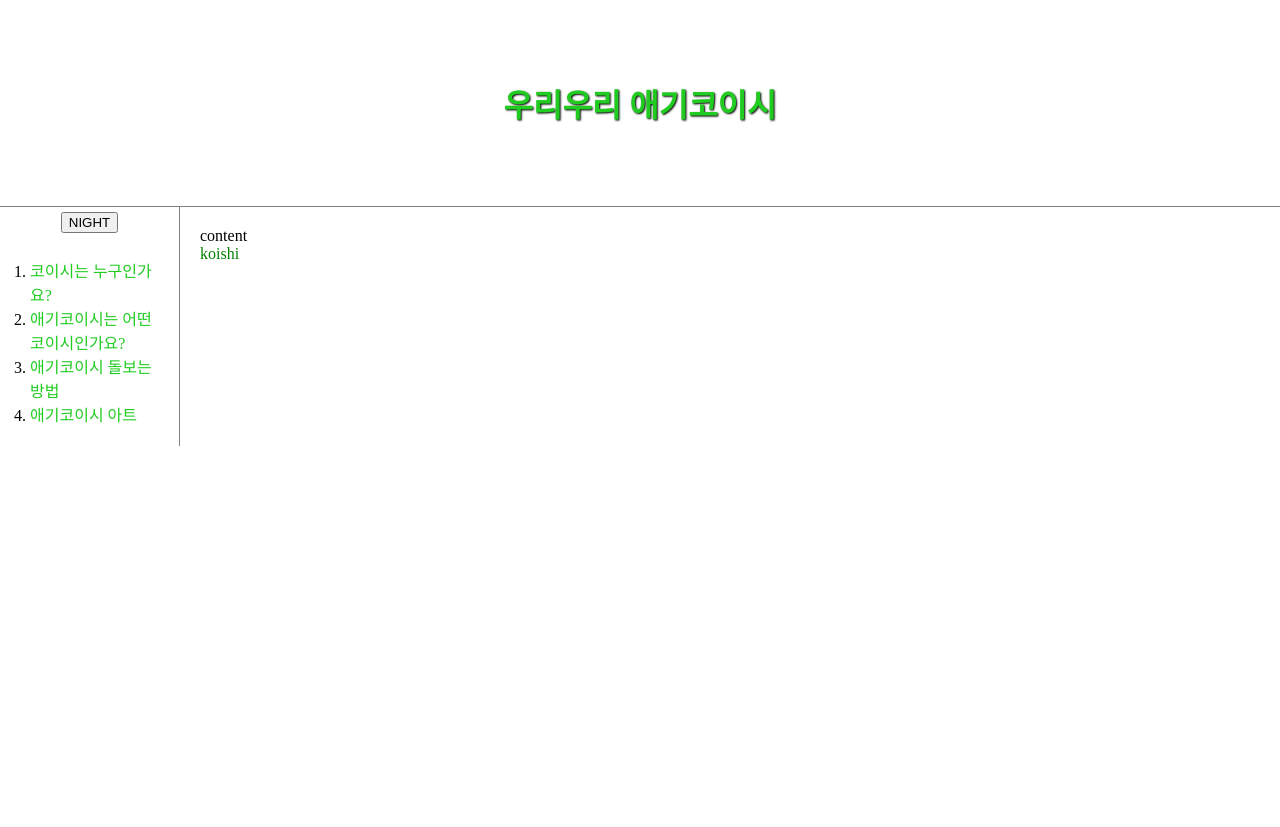
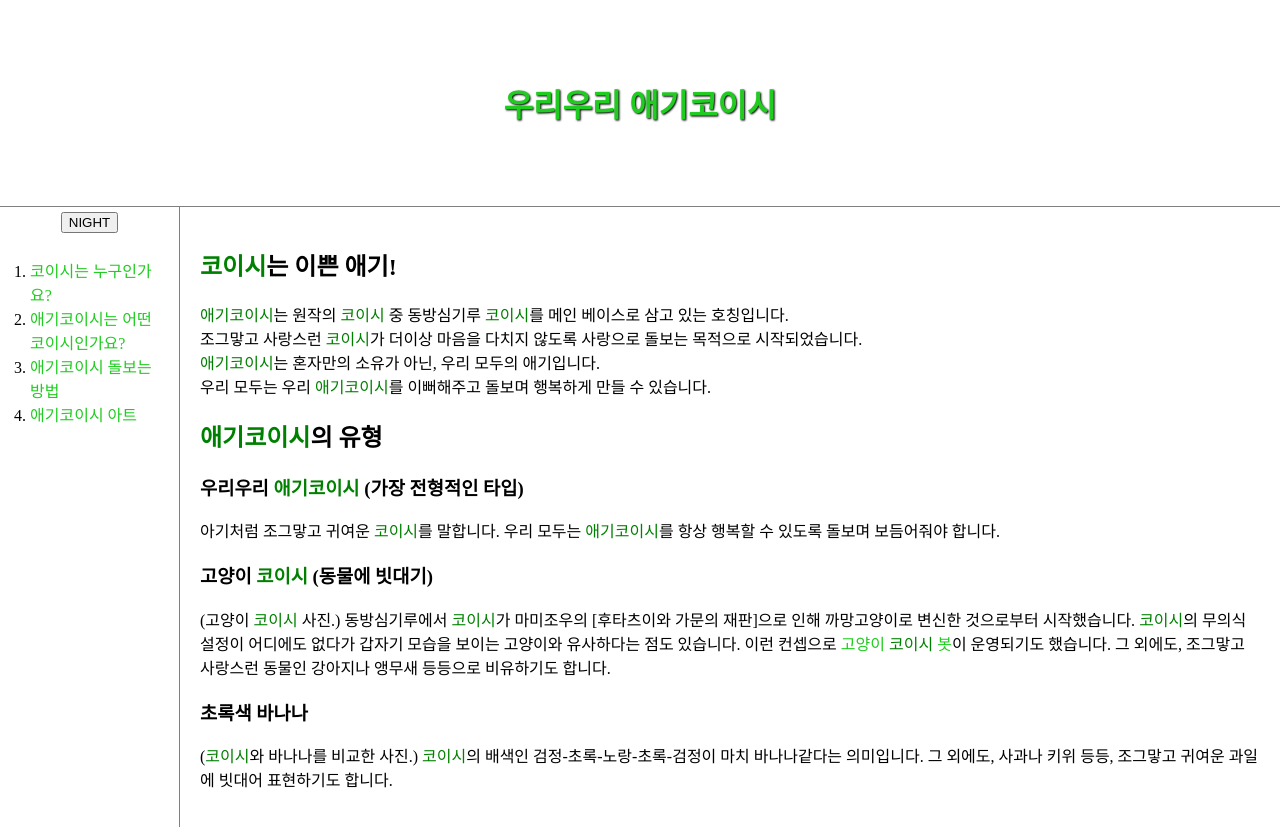
Before and after one commit to kuman514/BabyKoishiHTML, a plain HTML site: page WhoIsBabyKoishi.html in a window 1280 px wide. Before the commit the page ends 800 px from the top, so only its background shows below. Drawn offline with nearby package versions, Linux system fonts and the light colour scheme.

Commit message:
Adding content of WhoIsBabyKoishi.html

```diff
--- a/WhoIsBabyKoishi.html
+++ b/WhoIsBabyKoishi.html
@@ -27,8 +27,38 @@
                 </ol>
             </div>
             <div id="content">
-                content<br>
-                <span class="koishi">koishi</span>
+                <h2><span class="koishi">코이시</span>는 이쁜 애기!</h2>
+
+                <p>
+                    <span class="koishi">애기코이시</span>는 원작의 <span class="koishi">코이시</span> 중 동방심기루 <span class="koishi">코이시</span>를 메인 베이스로 삼고 있는 호칭입니다.<br>
+                    조그맣고 사랑스런 <span class="koishi">코이시</span>가 더이상 마음을 다치지 않도록 사랑으로 돌보는 목적으로 시작되었습니다.<br>
+                    <span class="koishi">애기코이시</span>는 혼자만의 소유가 아닌, 우리 모두의 애기입니다.<br>
+                    우리 모두는 우리 <span class="koishi">애기코이시</span>를 이뻐해주고 돌보며 행복하게 만들 수 있습니다.
+                </p>
+
+                <h2><span class="koishi">애기코이시</span>의 유형</h2>
+
+                <h3>우리우리 <span class="koishi">애기코이시</span> (가장 전형적인 타입)</h3>
+                <p>
+                    아기처럼 조그맣고 귀여운 <span class="koishi">코이시</span>를 말합니다.
+                    우리 모두는 <span class="koishi">애기코이시</span>를 항상 행복할 수 있도록 돌보며 보듬어줘야 합니다.
+                </p>
+
+                <h3>고양이 <span class="koishi">코이시</span> (동물에 빗대기)</h3>
+                <p>
+                    (고양이 <span class="koishi">코이시</span> 사진.)
+                    동방심기루에서 <span class="koishi">코이시</span>가 마미조우의 [후타츠이와 가문의 재판]으로 인해 까망고양이로 변신한 것으로부터 시작했습니다.
+                    <span class="koishi">코이시</span>의 무의식 설정이 어디에도 없다가 갑자기 모습을 보이는 고양이와 유사하다는 점도 있습니다.
+                    이런 컨셉으로 <a href="https://twitter.com/neko_koishi_" target="_blank">고양이 <span class="koishi">코이시</span> 봇</a>이 운영되기도 했습니다.
+                    그 외에도, 조그맣고 사랑스런 동물인 강아지나 앵무새 등등으로 비유하기도 합니다.
+                </p>
+
+                <h3>초록색 바나나</h3>
+                <p>
+                    (<span class="koishi">코이시</span>와 바나나를 비교한 사진.)
+                    <span class="koishi">코이시</span>의 배색인 검정-초록-노랑-초록-검정이 마치 바나나같다는 의미입니다.
+                    그 외에도, 사과나 키위 등등, 조그맣고 귀여운 과일에 빗대어 표현하기도 합니다.
+                </p>
             </div>
         </div>
     </body>
```
Also changed, not shown: Plan/WhoIsBabyKoishi.txt.
